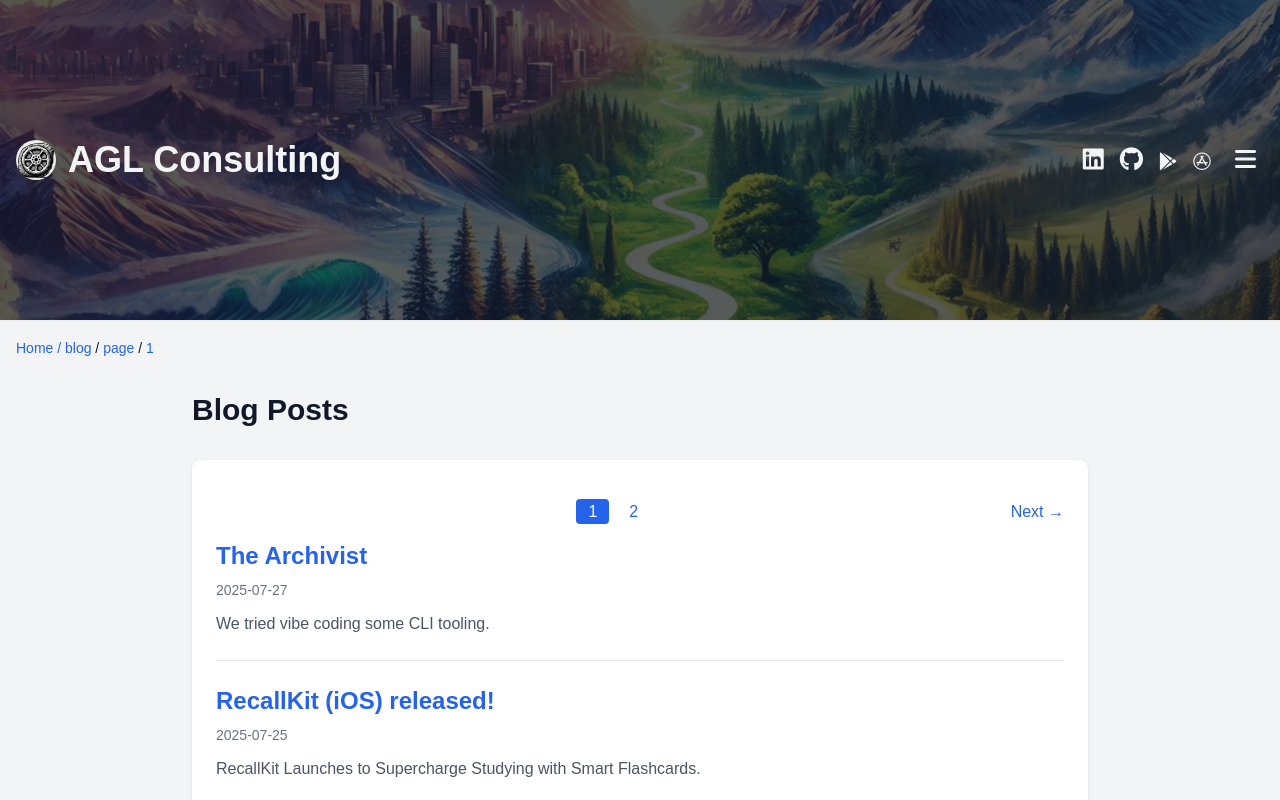
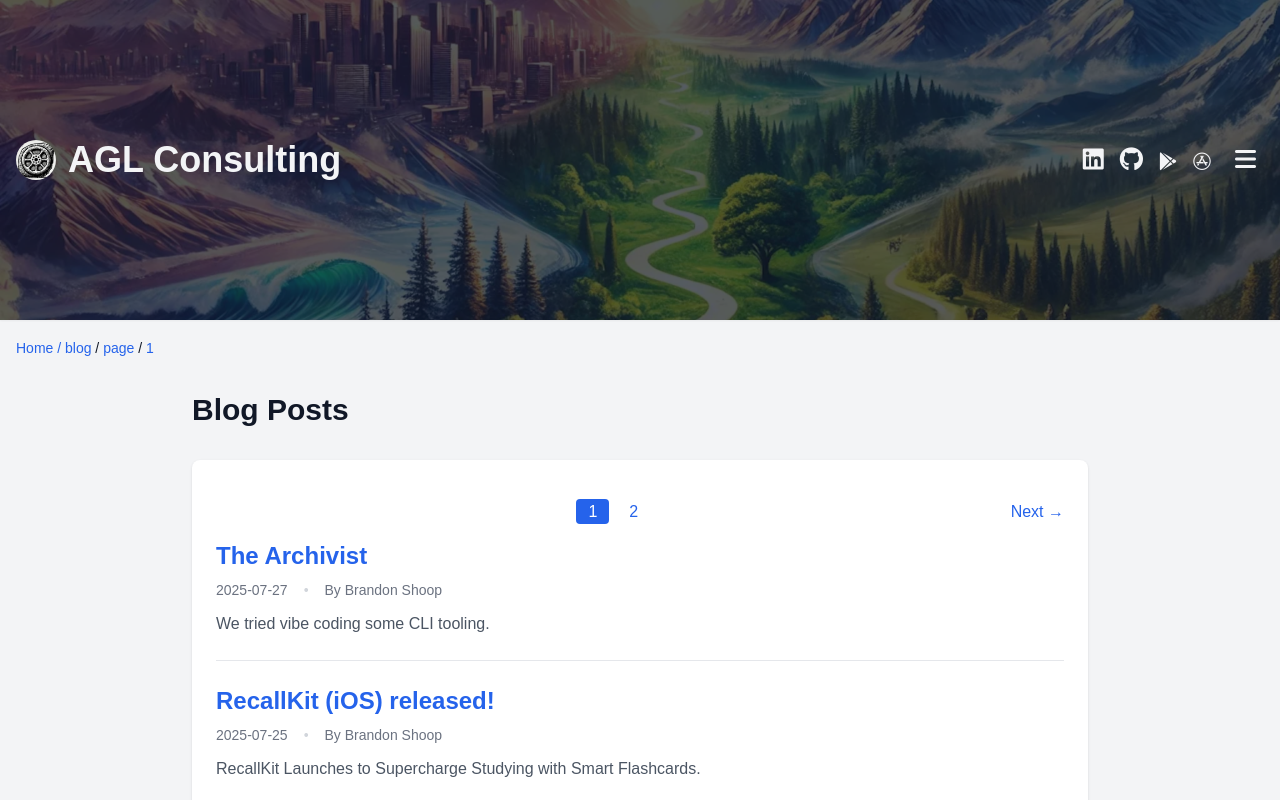
Before and after one commit to AGLFlorida/aglflorida.github.io, a Next.js app: page /blog/page/1 in a window 1280 px wide. Shown: the top 800 px of the page. Built offline with nearby package versions, Linux system fonts and the light colour scheme; no server answers.

Commit message:
fix: add author byline, other cleanup

```diff
--- a/src/app/blog/[slug]/page.tsx
+++ b/src/app/blog/[slug]/page.tsx
@@ -56,7 +56,11 @@ export default async function BlogPostPage({ params }: { params: Params }) {
       />
       <div className="bg-white p-6 rounded-lg shadow">
         <h1 className="text-3xl font-bold mb-2">{post.title}</h1>
-        <p className="text-sm text-gray-500 mb-6">{post.date}</p>
+        <div className="flex items-center gap-4 text-sm text-gray-500 mb-6">
+          <p>{post.date}</p>
+          <span className="text-gray-300">•</span>
+          <p>By Brandon Shoop</p>
+        </div>
         <article className="prose max-w-none" dangerouslySetInnerHTML={{ __html: post.contentHtml }} />
       </div>
     </div>
--- a/src/app/blog/page/[page]/page.tsx
+++ b/src/app/blog/page/[page]/page.tsx
@@ -48,7 +48,11 @@ export default async function BlogPostPage({ params }: { params: Params }) {
                 <h2 className="text-2xl font-semibold text-blue-600 group-hover:text-blue-800 mb-2">
                   {post.title}
                 </h2>
-                <p className="text-sm text-gray-500 mb-3">{post.date}</p>
+                <div className="flex items-center gap-4 text-sm text-gray-500 mb-3">
+                  <p>{post.date}</p>
+                  <span className="text-gray-300">•</span>
+                  <p>By Brandon Shoop</p>
+                </div>
                 {post.excerpt && <p className="text-gray-600">{post.excerpt}</p>}
               </Link>
             </div>
```
Also changed, not shown: src/content/projects/punch-in.md (+2 -0 lines), src/content/projects/recall-kit.md (+1 -1 lines), src/content/projects/summarizer.md (+2 -0 lines).
